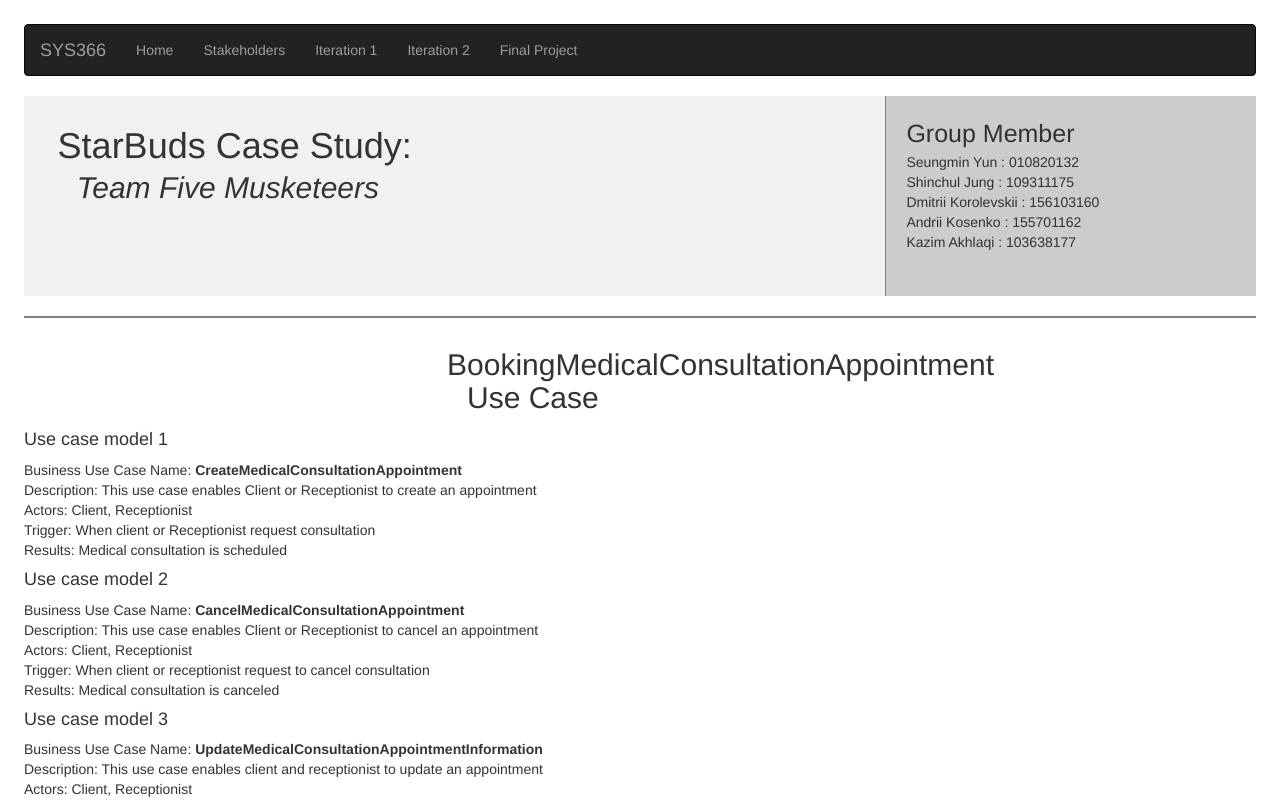
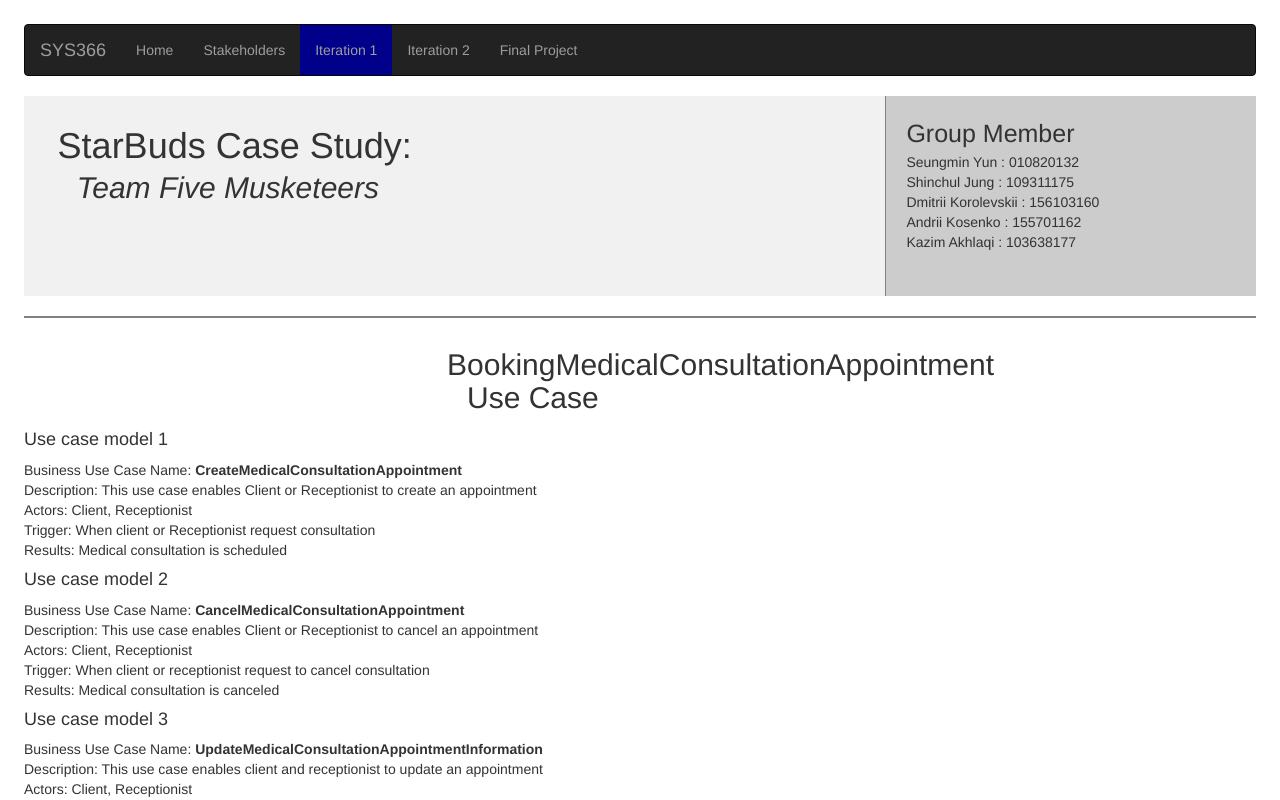
Before and after one commit to DimonKuban/sys, a plain HTML site: page usecase.html in a window 1280 px wide. Shown: the top 800 px of the page. Drawn offline with nearby package versions, Linux system fonts and the light colour scheme.

Commit message:
highlie fixed

```diff
--- a/usecase.html
+++ b/usecase.html
@@ -29,7 +29,7 @@
 	    <ul class="nav navbar-nav fixed-top">
 		<li><a class="active" href="index.html">Home</a></li>
 		<li><a class="active" href="stakeholder.html">Stakeholders</a></li>
-		<li><a href="iteration1.html">Iteration 1</a></li>
+		<li><a class="highlite" href="iteration1.html">Iteration 1</a></li>
 		<li><a href="iteration2.html">Iteration 2</a></li>
 		<li><a href="final.html">Final Project</a></li>
 		<!-- <li><a href="students.html">To Students &#10148;</a></li> -->
```
Also changed, not shown: usecasediagram.html (+1 -1 lines).
